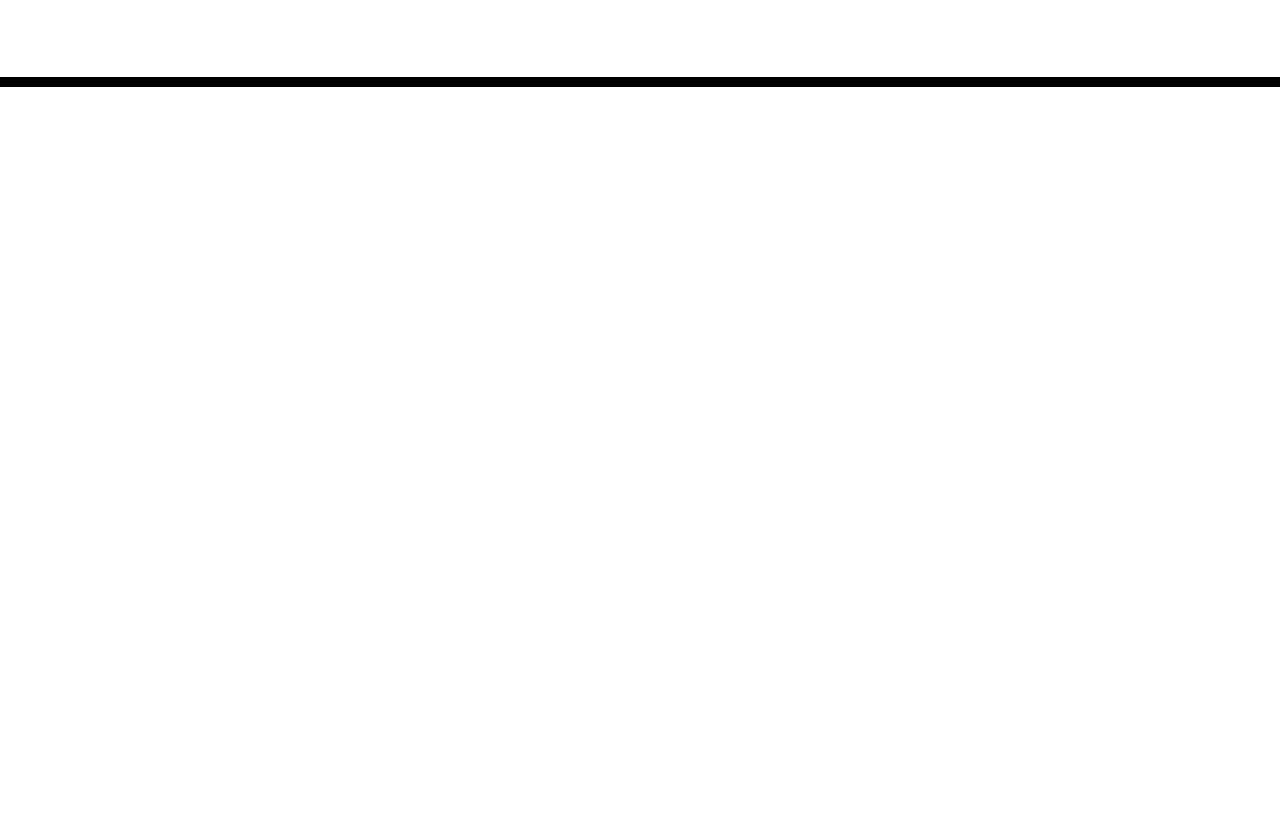
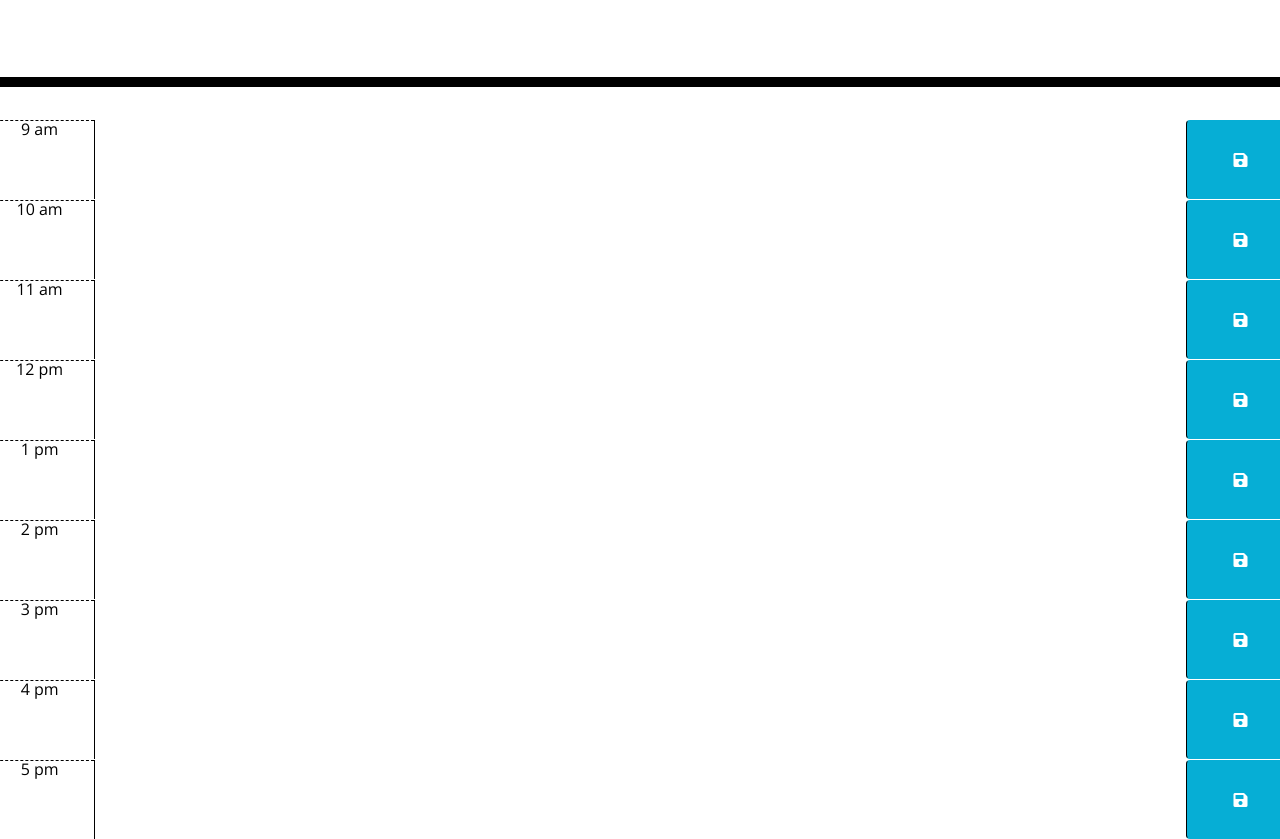
Before and after one commit to MikeStolley/organizer-challenge, a plain HTML site: page index.html in a window 1280 px wide. Shown: the part 181-1020 px from the top of the page. Before the commit the page ends 800 px from the top, so only its background shows below. Drawn offline with nearby package versions, Linux system fonts and the light colour scheme.

Commit message:
added timeblock sections for HTML, using the variables provided

```diff
--- a/index.html
+++ b/index.html
@@ -31,6 +31,73 @@
     <div class="container">
       <!-- Timeblocks go here -->
     </div>
+    <div class="row time-block" data-hour="9">
+      <div class="col-2 col-lg-1 hour">9 am</div>
+      <textarea class="col-8 col-lg-10"></textarea>
+        <button class=" col-2 col-lg-1 btn btn-block saveBtn d-flex justify-content-center align-items-center">
+          <i class="fas fa-save"></i>
+        </button>
+    </div>
+    <div class="row time-block" data-hour="10">
+      <div class="col-2 col-lg-1 hour">10 am</div>
+      <textarea class="col-8 col-lg-10"></textarea>
+      <button class=" col-2 col-lg-1 btn btn-block saveBtn d-flex justify-content-center align-items-center">
+        <i class="fas fa-save"></i>
+      </button>
+
+    </div>
+    <div class="row time-block" data-hour="11">
+      <div class="col-2 col-lg-1 hour">11 am</div>
+      <textarea class="col-8 col-lg-10"></textarea>
+      <button class=" col-2 col-lg-1 btn btn-block saveBtn d-flex justify-content-center align-items-center">
+        <i class="fas fa-save"></i>
+      </button>
+    </div>
+    <div class="row time-block" data-hour="12">
+      <div class="col-2 col-lg-1 hour">12 pm</div>
+      <textarea class="col-8 col-lg-10"></textarea>
+      <button class=" col-2 col-lg-1 btn btn-block saveBtn d-flex justify-content-center align-items-center">
+        <i class="fas fa-save"></i>
+      </button>
+    </div>
+    <div class="row time-block" data-hour="13">
+      <div class="col-2 col-lg-1 hour">1 pm</div>
+      <textarea class="col-8 col-lg-10"></textarea>
+      <button class=" col-2 col-lg-1 btn btn-block saveBtn d-flex justify-content-center align-items-center">
+        <i class="fas fa-save"></i>
+      </button>
+    </div>
+    <div class="row time-block" data-hour="14">
+      <div class="col-2 col-lg-1 hour">2 pm</div>
+      <textarea class="col-8 col-lg-10"></textarea>
+      <button class=" col-2 col-lg-1 btn btn-block saveBtn d-flex justify-content-center align-items-center">
+        <i class="fas fa-save"></i>
+      </button>
+    </div>
+    <div class="row time-block" data-hour="15">
+      <div class="col-2 col-lg-1 hour">3 pm</div>
+      <textarea class="col-8 col-lg-10"></textarea>
+      <button class=" col-2 col-lg-1 btn btn-block saveBtn d-flex justify-content-center align-items-center">
+        <i class="fas fa-save"></i>
+      </button>
+    </div>
+    <div class="row time-block" data-hour="16">
+      <div class="col-2 col-lg-1 hour">4 pm</div>
+      <textarea class="col-8 col-lg-10"></textarea>
+      <button class=" col-2 col-lg-1 btn btn-block saveBtn d-flex justify-content-center align-items-center">
+        <i class="fas fa-save"></i>
+      </button>
+    </div>
+    <div class="row time-block" data-hour="17">
+      <div class="col-2 col-lg-1 hour">5 pm</div>
+      <textarea class="col-8 col-lg-10"></textarea>
+      <button class="col-2 col-lg-1 btn btn-block saveBtn d-flex justify-content-center align-items-center">
+        <i class="fas fa-save"></i>
+      </button>
+    </div>
+  </div>
+
+
 
     <script src="https://code.jquery.com/jquery-3.4.1.min.js"></script>
     <script src="https://cdnjs.cloudflare.com/ajax/libs/moment.js/2.24.0/moment.min.js"></script>
```
